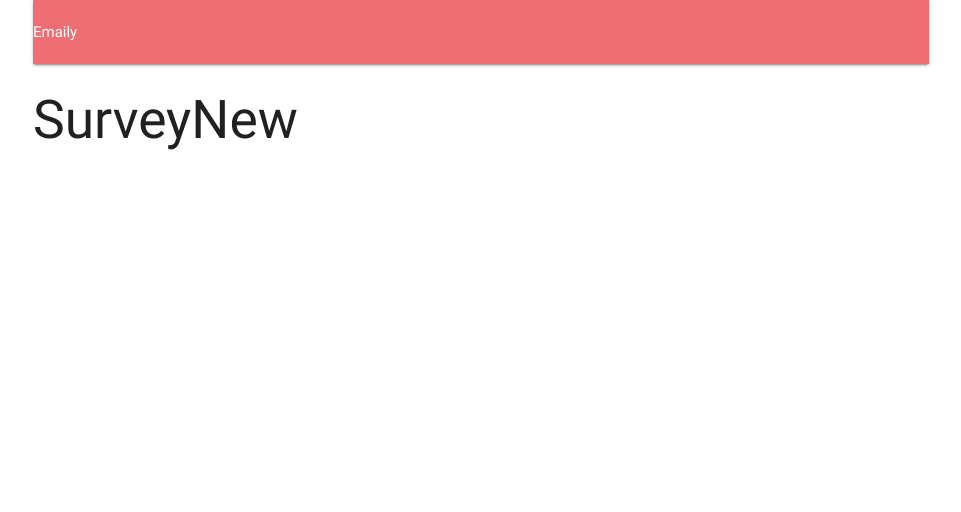
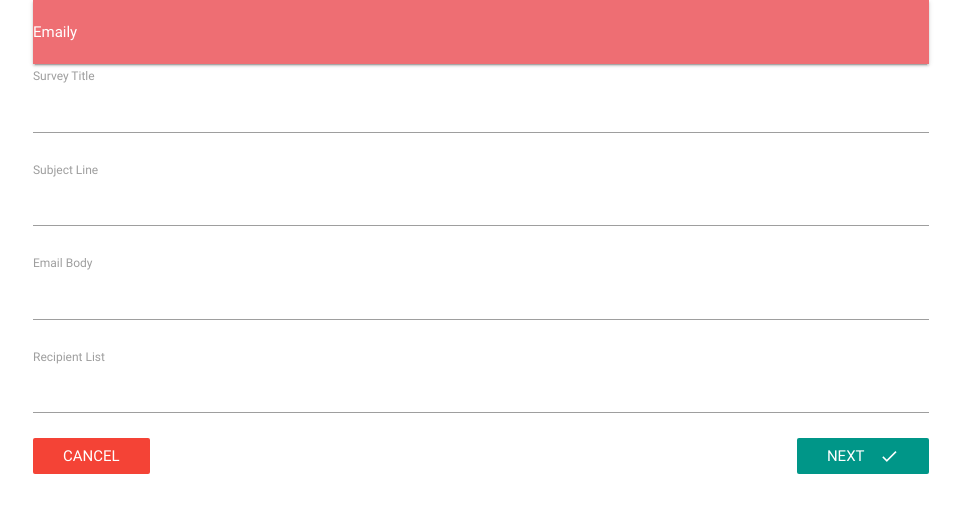
Before and after one commit to joebelmonte/quick_survey, a React (Create React App) app in the folder client/: page /surveys/new in a window 1280 px wide. Shown: the top 512 px of the page, without its empty margins (159-1120 px from the left). Built offline with nearby package versions, Linux system fonts and the light colour scheme; no server answers.

Commit message:
Validation complete on new survey form

```diff
--- a/client/package.json
+++ b/client/package.json
@@ -20,6 +20,7 @@
     "react-scripts": "1.0.11",
     "react-stripe-checkout": "^2.6.3",
     "redux": "^3.7.2",
+    "redux-form": "^7.0.3",
     "redux-thunk": "^2.2.0"
   },
   "scripts": {
--- a/client/public/index.html
+++ b/client/public/index.html
@@ -10,6 +10,7 @@
     -->
     <link rel="manifest" href="%PUBLIC_URL%/manifest.json">
     <link rel="shortcut icon" href="%PUBLIC_URL%/favicon.ico">
+    <link href="https://fonts.googleapis.com/icon?family=Material+Icons" rel="stylesheet">
     <!--
       Notice the use of %PUBLIC_URL% in the tags above.
       It will be replaced with the URL of the `public` folder during the build.
--- a/client/src/components/App.js
+++ b/client/src/components/App.js
@@ -5,8 +5,8 @@
 
 import Header from './Header'
 import Landing from './Landing'
-const Dashboard = () => <h2>Dashboard</h2>
-const SurveyNew = () => <h2>SurveyNew</h2>
+import Dashboard from './Dashboard'
+import SurveyNew from './surveys/SurveyNew'
 
 class App extends Component {
   componentDidMount() {
--- /dev/null
+++ b/client/src/components/Dashboard.js
@@ -0,0 +1,17 @@
+import React from 'react'
+import { Link } from 'react-router-dom'
+
+const Dashboard = () => {
+  return (
+    <div>
+      Dashboard
+      <div className="fixed-action-btn">
+        <Link to="/surveys/new" className="btn-floating btn-large red">
+          <i className="large material-icons">add</i>
+        </Link>
+      </div>
+    </div>
+  )
+}
+
+export default Dashboard
--- /dev/null
+++ b/client/src/components/surveys/SurveyField.js
@@ -0,0 +1,16 @@
+// SurveyField contains logic to render a single label and text input
+import React from 'react'
+
+export default ({ input, label, meta: { error, touched } }) => {
+  return (
+    <div>
+      <label>
+        {label}
+      </label>
+      <input {...input} style={{ marginBottom: '5px' }} />
+      <div className="red-text" style={{ marginBottom: '20px' }}>
+        {touched && error}
+      </div>
+    </div>
+  )
+}
--- /dev/null
+++ b/client/src/components/surveys/SurveyForm.js
@@ -0,0 +1,66 @@
+// SurveyForm shows a form for a user to add input
+import _ from 'lodash'
+import React, { Component } from 'react'
+import { reduxForm, Field } from 'redux-form'
+import { Link } from 'react-router-dom'
+import SurveyField from './SurveyField'
+import validateEmails from '../../utils/validateEmails'
+
+const FIELDS = [
+  { label: 'Survey Title', name: 'title' },
+  { label: 'Subject Line', name: 'subject' },
+  { label: 'Email Body', name: 'body' },
+  { label: 'Recipient List', name: 'emails' }
+]
+
+class SurveyForm extends Component {
+  renderFields() {
+    return _.map(FIELDS, ({ label, name }) => {
+      return (
+        <Field
+          key={name}
+          component={SurveyField}
+          type="text"
+          label={label}
+          name={name}
+        />
+      )
+    })
+  }
+
+  render() {
+    return (
+      <div>
+        <form onSubmit={this.props.handleSubmit(values => console.log(values))}>
+          {this.renderFields()}
+          <Link to="/surveys" className="red btn-flat white-text">
+            Cancel
+          </Link>
+          <button type="submit" className="teal btn-flat right white-text">
+            Next
+            <i className="material-icons right">done</i>
+          </button>
+        </form>
+      </div>
+    )
+  }
+}
+
+function validate(values) {
+  const errors = {}
+
+  errors.emails = validateEmails(values.emails || '')
+
+  _.each(FIELDS, ({ name }) => {
+    if (!values[name]) {
+      errors[name] = 'You must provide a value.'
+    }
+  })
+
+  return errors
+}
+
+export default reduxForm({
+  validate,
+  form: 'surveyForm'
+})(SurveyForm)
--- /dev/null
+++ b/client/src/components/surveys/SurveyNew.js
@@ -0,0 +1,15 @@
+//SurveyNew shows SurveyForm and SurveyFormReview
+import React, { Component } from 'react'
+import SurveyForm from './SurveyForm'
+
+class SurveyNew extends Component {
+  render() {
+    return (
+      <div>
+        <SurveyForm />
+      </div>
+    )
+  }
+}
+
+export default SurveyNew
--- a/client/src/reducers/index.js
+++ b/client/src/reducers/index.js
@@ -1,6 +1,8 @@
 import { combineReducers } from 'redux'
+import { reducer as reduxForm } from 'redux-form'
 import authReducer from './authReducer'
 
 export default combineReducers({
-  auth: authReducer
+  auth: authReducer,
+  form: reduxForm
 })
--- /dev/null
+++ b/client/src/utils/validateEmails.js
@@ -0,0 +1,12 @@
+const re = /^(([^<>()\[\]\\.,;:\s@"]+(\.[^<>()\[\]\\.,;:\s@"]+)*)|(".+"))@((\[[0-9]{1,3}\.[0-9]{1,3}\.[0-9]{1,3}\.[0-9]{1,3}])|(([a-zA-Z\-0-9]+\.)+[a-zA-Z]{2,}))$/
+
+export default emails => {
+  const invalidEmails = emails
+    .split(',')
+    .map(email => email.trim())
+    .filter(email => re.test(email) === false)
+
+  if (invalidEmails.length) {
+    return `These emails are invalid: ${invalidEmails}`
+  }
+}
```
Also changed, not shown: 2 other files (tests, documents, lock files or other folders).
